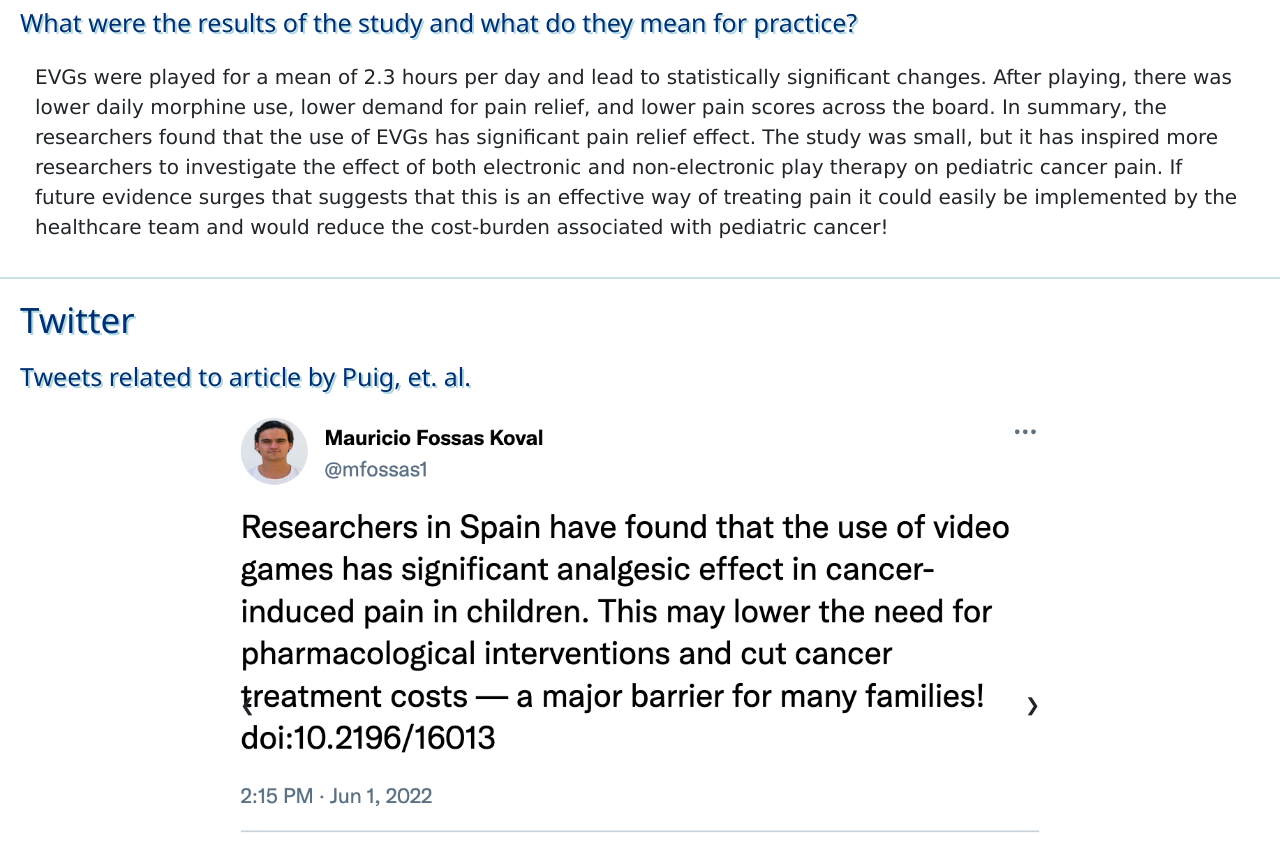
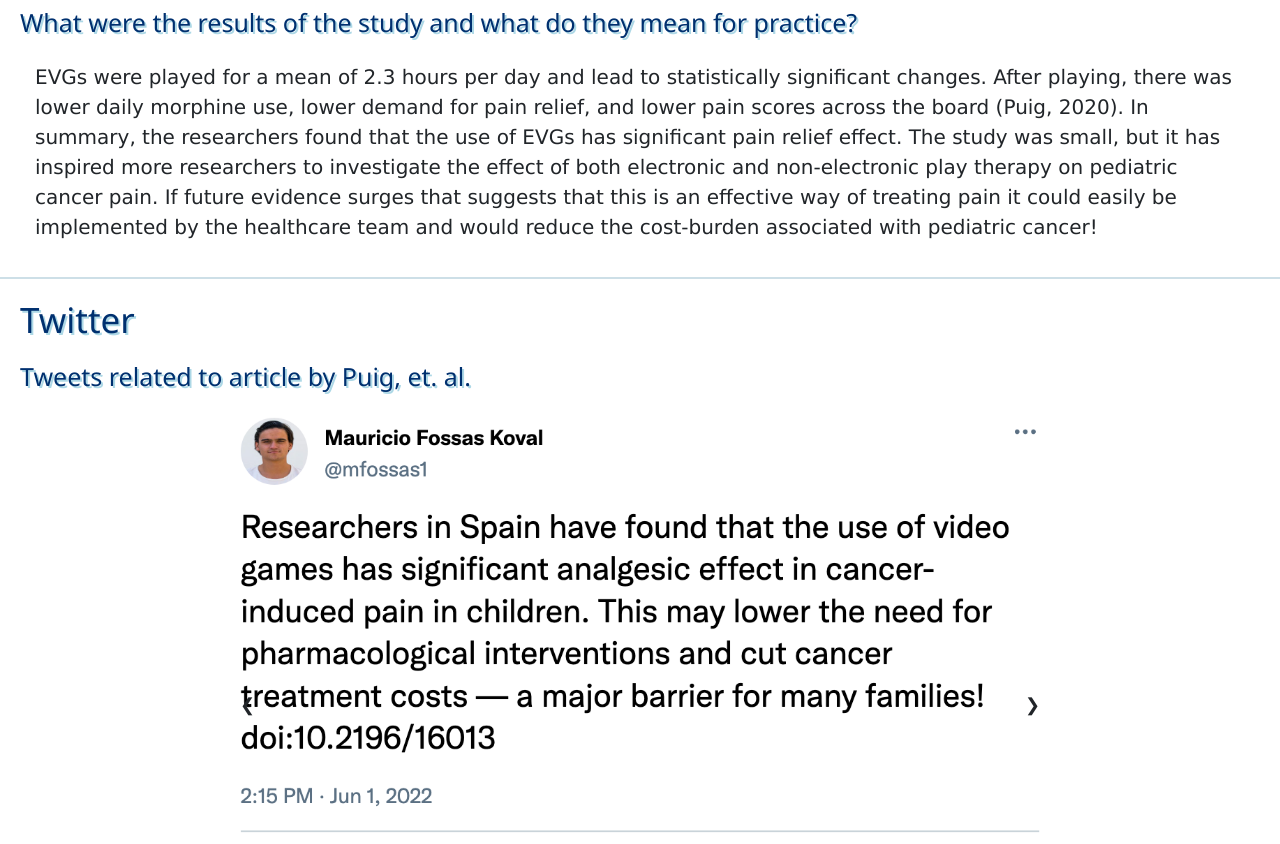
Before and after one commit to mauriciofossas/JHUBlog, a plain HTML site: page index.html in a window 1280 px wide. Shown: the part 1340-2184 px from the top of the page. Drawn offline with nearby package versions, Linux system fonts and the light colour scheme.

Commit message:
Added citation

```diff
--- a/index.html
+++ b/index.html
@@ -68,7 +68,7 @@
       <h3>What were the results of the study and what do they mean for practice?</h3>
       <p class="mainInfo">
         EVGs were played for a mean of 2.3 hours per day and lead to statistically significant changes. After playing,
-        there was lower daily morphine use, lower demand for pain relief, and lower pain scores across the board.
+        there was lower daily morphine use, lower demand for pain relief, and lower pain scores across the board (Puig, 2020).
         In summary, the researchers found that the use of EVGs has significant pain relief effect. The study was small,
         but it has inspired more researchers to investigate the effect of both electronic and non-electronic play therapy
         on pediatric cancer pain. If future evidence surges that suggests that this is an effective way of treating pain it
```
